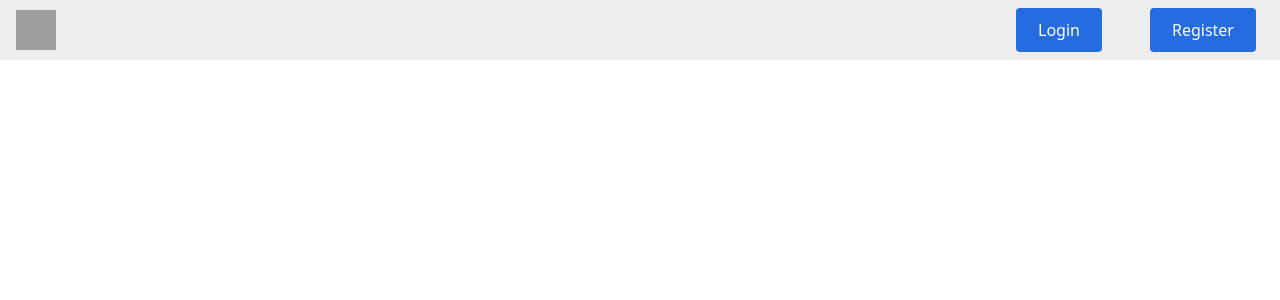
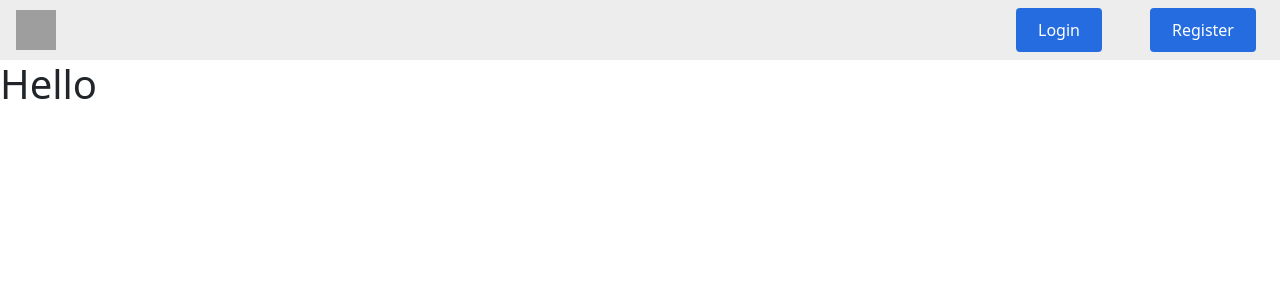
Before and after one commit to Ruturajnawale10/nft-trading-marketplace-frontend, a React (Create React App) app: page / in a window 1280 px wide. Before the commit this address had no page. Shown: the top 300 px of the page. Built offline with nearby package versions, Linux system fonts and the light colour scheme; grey boxes are pictures that could not be loaded.

Commit message:
- Fixed navbar position

```diff
--- a/src/App.css
+++ b/src/App.css
@@ -37,7 +37,7 @@
   }
 }
 
-.Navbar {
+/* .Navbar {
   padding-bottom: 100px;
   height: 10px;
-}
+} */
--- a/src/components/Main/Main.js
+++ b/src/components/Main/Main.js
@@ -4,6 +4,7 @@ import Register from "../Register/Register";
 import Login from "../Login/Login";
 import Navbar from "../Navbar/Navbar";
 import Logout from "../Logout/Logout";
+import NFTBuyList from "../NFT/NFTBuyList";
 
 class Main extends Component {
     render() {
@@ -11,9 +12,10 @@ class Main extends Component {
         <div>
         <Navbar/>
             <Routes>
+              <Route path="/" element={<NFTBuyList/>}/>
               <Route path="/user/register" element={< Register/>} />
               <Route path="/user/login" element={< Login/>} />
-              <Route path="user/logout" element={<Logout/>}/>
+              <Route path="/user/logout" element={<Logout/>}/>
             </Routes>
         </div>
       );
--- /dev/null
+++ b/src/components/NFT/NFTBuyList.js
@@ -0,0 +1,14 @@
+import React, { useState, useEffect } from "react";
+
+import "../../App.css";
+
+function NFTList() {
+
+  return (
+    <div>
+     <h1>Hello</h1>
+      </div>
+  );
+}
+
+export default NFTList;
--- a/src/components/Navbar/NavbarElements.js
+++ b/src/components/Navbar/NavbarElements.js
@@ -10,9 +10,6 @@ export const Nav = styled.nav`
   justify-content: space-between;
   padding: 0.5rem calc((100vw - 1300px) / 2);
   z-index: 10;
-  position:fixed;
-  /* Third Nav */
-  /* justify-content: flex-start; */
 `;
 
 export const NavBarLogoImage = styled.img`
```
